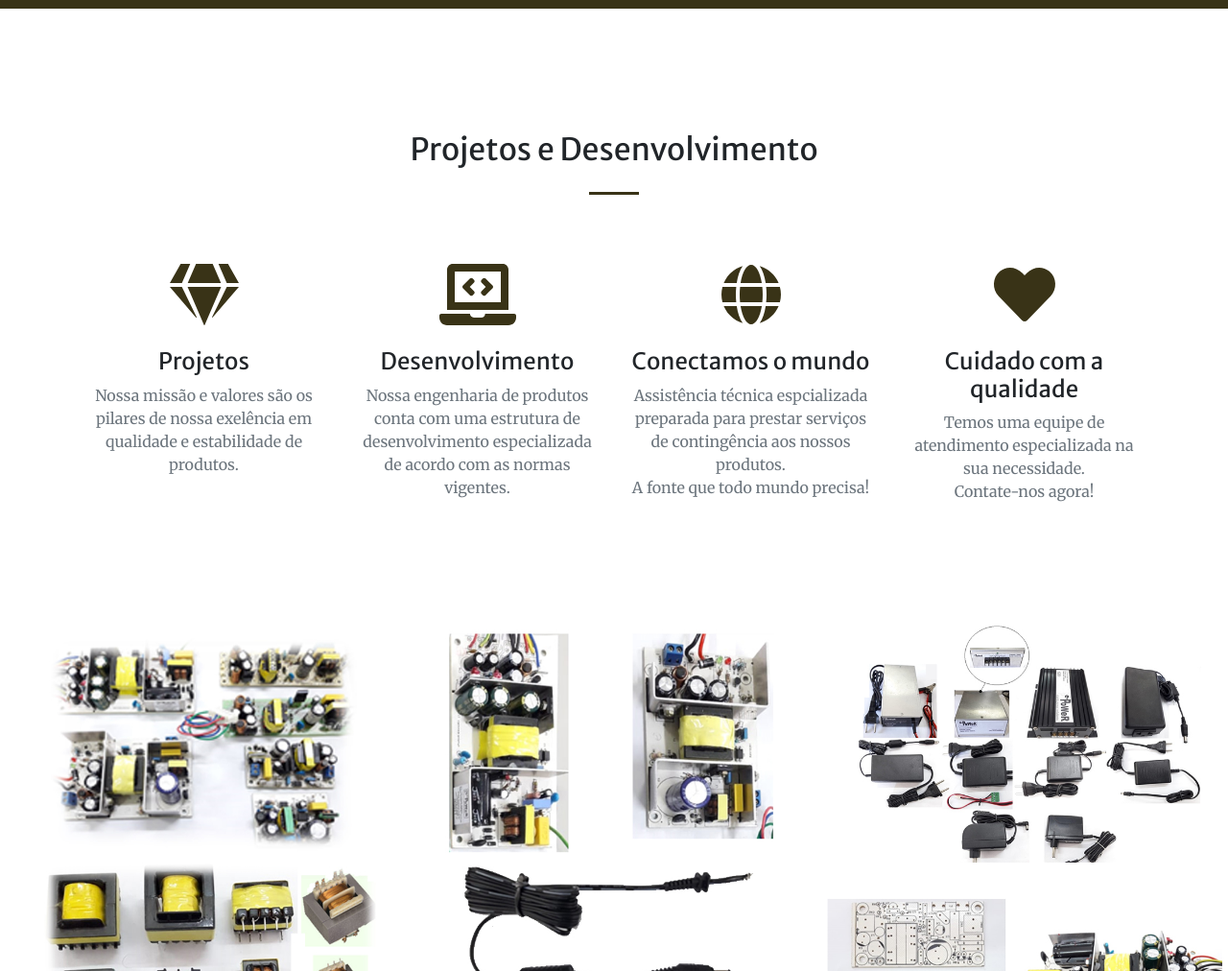
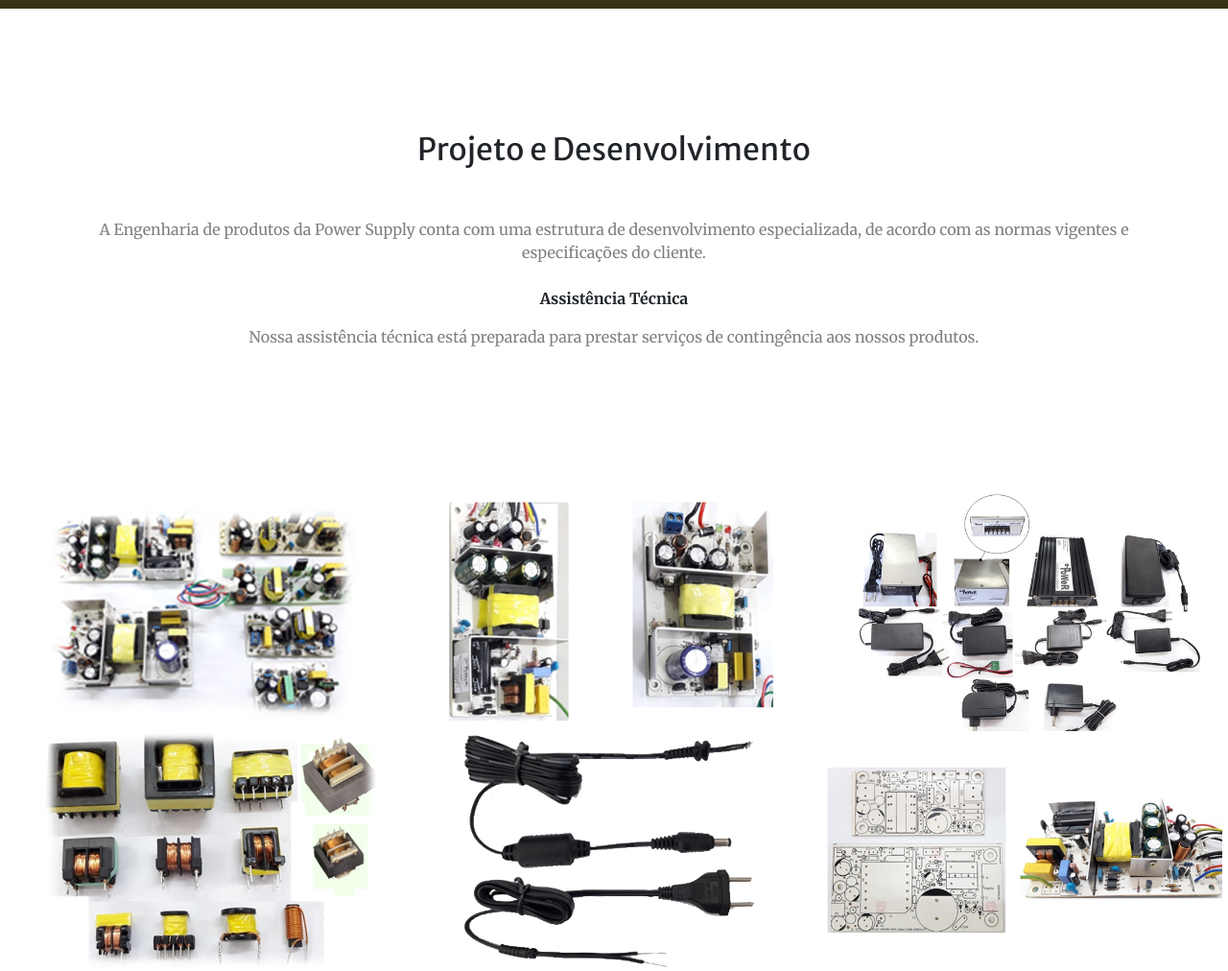
Before and after one commit to Olivermovies/power, a plain HTML site: page index.html in a window 1280 px wide. Shown: the part 1520-2532 px from the top of the page at 96% size. Drawn offline with nearby package versions, Linux system fonts and the light colour scheme.

Commit message:
3 alteração  de opacidade
opacidade, servicos e imagens de produtos

```diff
--- a/index.html
+++ b/index.html
@@ -44,7 +44,8 @@
                         <hr class="divider my-4" />
                     </div>
                     <div class="col-lg-8 align-self-baseline">
-                        <p class="text-white-75 font-weight-light mb-5">
+                        <p class="text-white-75 font-weight-light mb-5"><br><br><br>
+
                             Somos uma empresa que atua fortemente para atender aos
 requisitos do cliente! Fabricação própria de placas de circuito impresso
 convencional, fontes chaveadas, enrolamento de transformadores de alta
@@ -63,11 +64,10 @@ tensão, fontes lineares e projetos especiais. </p>
                         <h2 class="text-white mt-0">Power Supply</h2>
                         <hr class="divider light my-4" />
                         <p class="text-white-50 mb-4">Fundada em 04 de outubro de 2013, a POWER SUPPLY  atua na área de eletroeletrônicos. Atualmente fornecemos e desenvolvemos
-produtos específicos (Fontes Chaveadas e Transformadores) para diversas
+produtos específicos<b> (Fontes Chaveadas e Transformadores)</b> para diversas
 áreas do mercado. <br>Aos quais para automação comercial, automação industrial,
 
 indústria médica, telecomunicações entre outras.
-
 Contamos com uma estrutura de Engenharia altamente
 qualificada, que acompanha relatórios técnicos, desenhos mecânicos e instruções
 de trabalho, garantindo a qualidade, replicação fiel dos produtos, insumos,
@@ -88,40 +88,20 @@ NBR 1576 (BRASIL), IEC 950 (CE), UL 1950 (EUA).</p>
         <!-- Services-->
         <section class="page-section" id="services">
             <div class="container">
-                <h2 class="text-center mt-0">Projetos e Desenvolvimento </h2>
-                <hr class="divider my-4" />
-                <div class="row">
-                    <div class="col-lg-3 col-md-6 text-center">
-                        <div class="mt-5">
-                            <i class="fas fa-4x fa-gem text-primary mb-4"></i>
-                            <h3 class="h4 mb-2">Projetos</h3>
-                            <p class="text-muted mb-0">Nossa missão e valores são  os pilares de nossa exelência em qualidade e estabilidade de produtos.
-                            </p>
-                        </div>
+                <div class="container text-center">
+                <h2 class="mb-4">Projeto e Desenvolvimento</h2> <hr class="divider light my-4" />
+                        <p class="text-black-50 mb-4">
+A Engenharia de produtos da Power Supply conta com uma estrutura de
+desenvolvimento especializada, de acordo com as normas vigentes e
+especificações do cliente.
+
+                    <p> <b>Assistência Técnica</b></p> <p class="text-black-50 mb-4">
+Nossa assistência técnica está preparada para prestar serviços de contingência
+aos nossos produtos.</p>
+
+            </div>
                     </div>
-                    <div class="col-lg-3 col-md-6 text-center">
-                        <div class="mt-5">
-                            <i class="fas fa-4x fa-laptop-code text-primary mb-4"></i>
-                            <h3 class="h4 mb-2">Desenvolvimento</h3>
-                            <p class="text-muted mb-0">Nossa engenharia de produtos conta com uma estrutura de desenvolvimento especializada de acordo com as normas vigentes.
-                        </div>
-                    </div>
-                    <div class="col-lg-3 col-md-6 text-center">
-                        <div class="mt-5">
-                            <i class="fas fa-4x fa-globe text-primary mb-4"></i>
-                            <h3 class="h4 mb-2">Conectamos o mundo</h3>
-                            <p class="text-muted mb-0"> Assistência técnica espcializada preparada para prestar serviços de contingência aos nossos produtos.<br>
-                            A fonte que todo mundo precisa!</p>
-                        </div>
-                    </div>
-                    <div class="col-lg-3 col-md-6 text-center">
-                        <div class="mt-5">
-                            <i class="fas fa-4x fa-heart text-primary mb-4"></i>
-                            <h3 class="h4 mb-2"> Cuidado com a qualidade </h3>
-                            <p class="text-muted mb-0">Temos uma equipe de atendimento especializada na sua necessidade.<br>
-                                Contate-nos agora!</p>
-                        </div>
-                    </div>
+
                 </div>
             </div>
         </section>
@@ -152,7 +132,7 @@ NBR 1576 (BRASIL), IEC 950 (CE), UL 1950 (EUA).</p>
                             <img class="img-fluid" src="assets/img/portfolio/thumbnails/3.jpg" alt="" />
                             <div class="portfolio-box-caption">
                                 <div class="project-category text-white-50">Fontes chaveadas</div>
-                                <div class="project-name">Desktop e AllPlug</div>
+                                <div class="project-name">Desk top e Wall Plug</div>
                             </div>
                         </a>
                     </div>
@@ -161,7 +141,7 @@ NBR 1576 (BRASIL), IEC 950 (CE), UL 1950 (EUA).</p>
                             <img class="img-fluid" src="assets/img/portfolio/thumbnails/4.jpg" alt="" />
                             <div class="portfolio-box-caption">
                                 <div class="project-category text-white-50">Transformadores, bobinas e indutores</div>
-                                <div class="project-name">Transformador Toroidal</div>
+                                <div class="project-name"></div>
                             </div>
                         </a>
                     </div>
@@ -179,14 +159,14 @@ NBR 1576 (BRASIL), IEC 950 (CE), UL 1950 (EUA).</p>
                             <img class="img-fluid" src="assets/img/portfolio/thumbnails/6.jpg" alt="" />
                             <div class="portfolio-box-caption p-3">
                                 <div class="project-category text-white-50">Placas de Circuito Impresso</div>
-                                <div class="project-name">Para todos os projetos PTH – Pin Through-hole.</div>
+                                <div class="project-name"></div>
                             </div>
                         </a>
                     </div>
                 </div>
             </div>
         </div>
-        <!-- Call to action-->
+        <!-- Call to action
         <section class="page-section bg-dark text-white">
             <div class="container text-center">
                 <h2 class="mb-4">Projeto e Desenvolvimento</h2> <hr class="divider light my-4" />
@@ -200,7 +180,7 @@ Nossa assistência técnica está preparada para prestar serviços de contingên
 aos nossos produtos.</p>
                 <a class="btn btn-light btn-xl" href="mailto:comercial@supply.com.br">Parcerias e Projetos</a>
             </div>
-        </section>
+        </section>-->
         <!-- Contact-->
         <section class="page-section" id="contact">
             <div class="container">
```
Also changed, not shown: assets/img/portfolio/fullsize/1.jpg, assets/img/portfolio/fullsize/4.jpg, assets/img/portfolio/fullsize/6.jpg, css/styles.css, 1 other file.
